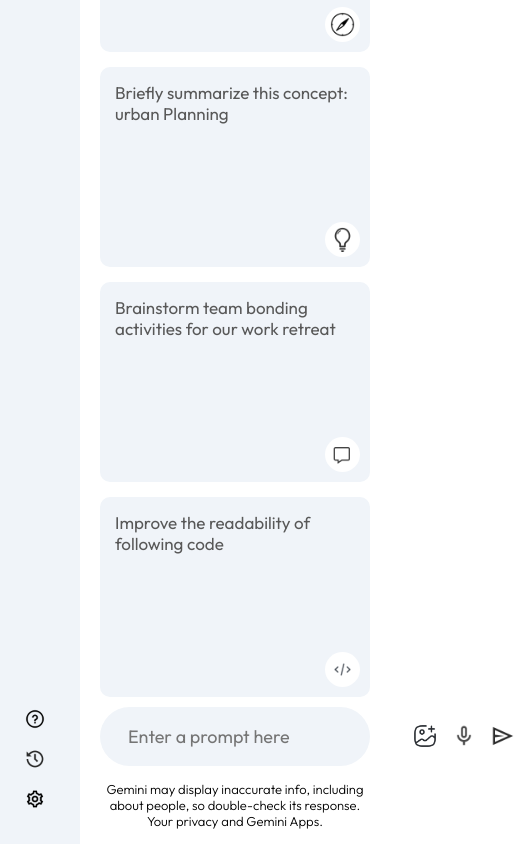
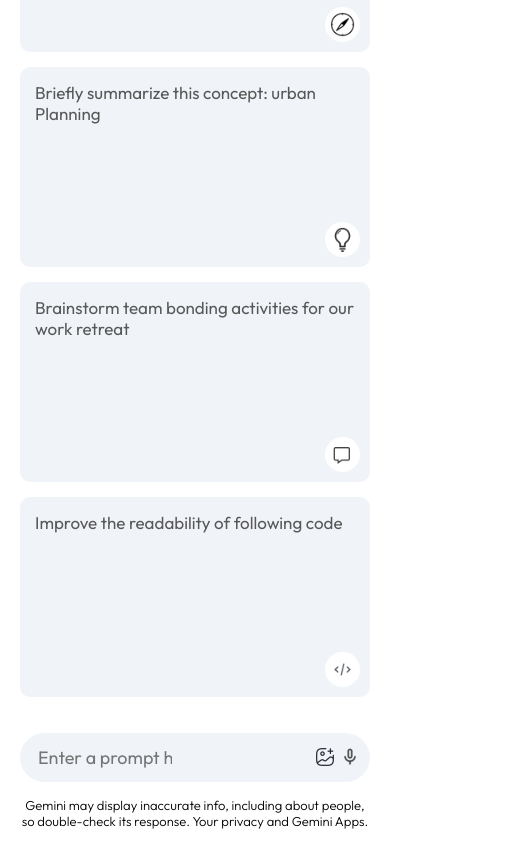
Before and after one commit to GhazanfarMahmood/Gemini-Clone, a React (Vite) app: page / in a window 390 px wide. Shown: the part 672-1516 px from the top of the page, 515 px wide, since content can reach past the window. Built offline with nearby package versions, Linux system fonts and the light colour scheme.

Commit message:
Enhanced UI by making site responsive

```diff
--- a/src/components/Main/Main.css
+++ b/src/components/Main/Main.css
@@ -164,3 +164,18 @@
     font-weight: 300;
     line-height: 1.8;
 }
+@media (max-width : 600px) {
+    .main-bottom input{
+        flex: none;
+        width: 150px;
+    }
+    .main-bottom img{
+        width: 20px;
+    }
+    .search-box{
+        padding: 5px 10px;
+    }
+    .search-box div{
+        gap: 5px;
+    }
+}
--- a/src/components/Main/Main.jsx
+++ b/src/components/Main/Main.jsx
@@ -64,7 +64,7 @@
                     <div>
                         <img src={assets.gallery_icon} alt="" />
                         <img src={assets.mic_icon} alt="" />
-                        <img onClick={() => onSent()} src={assets.send_icon} alt="" />
+                        {input? <img onClick={() => onSent()} src={assets.send_icon} alt="" />: null}
                     </div>
                 </div>
 
--- a/src/components/SideBar/SideBar.css
+++ b/src/components/SideBar/SideBar.css
@@ -30,6 +30,7 @@
 .sidebar .recent{
     display: flex;
     flex-direction: column;
+    animation: fadeIn 1.5s ;
 }
 .sidebar .recent-title{
     margin-top: 30px;
@@ -58,3 +59,8 @@
     padding-right: 10px;
     cursor: pointer;
 }
+@media (max-width : 520px) {
+    .sidebar{
+        display: none;
+    }
+}
--- a/src/index.css
+++ b/src/index.css
@@ -9,4 +9,13 @@
 #root{
   min-height: 100vh;
   display: flex;
+  animation : fadeIn 1.5s ;
 }
+@keyframes fadeIn{
+  0%{
+    opacity: 0;
+  }
+  100%{
+    opacity : 1;
+  }
+}
```
